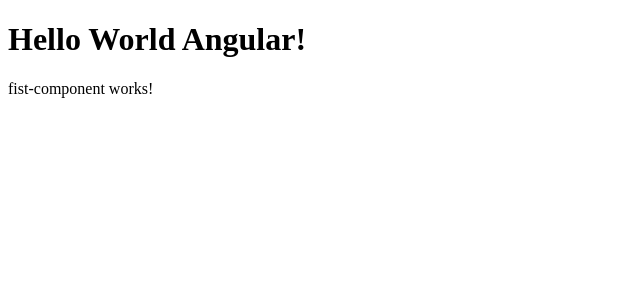
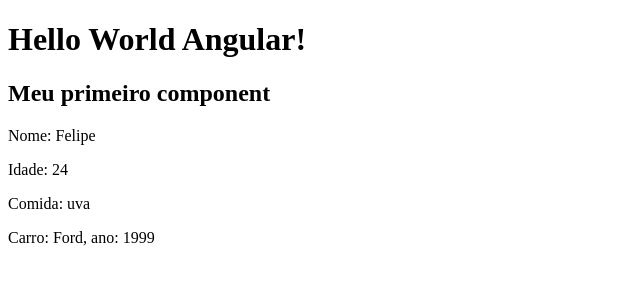
Before and after one commit to FelipeFerreiraSS/projeto-estudos, an Angular app in the folder AngularJS/: page / in a window 1280 px wide. Shown: the top 300 px of the page, without its empty margins (0-640 px from the left). Built offline with nearby package versions, Linux system fonts and the light colour scheme.

Commit message:
primeiro component

```diff
--- a/AngularJS/src/app/components/fist-component/fist-component.component.html
+++ b/AngularJS/src/app/components/fist-component/fist-component.component.html
@@ -1 +1,9 @@
-<p>fist-component works!</p>
+<h2>Meu primeiro component</h2>
+
+<p>Nome: {{ name }}</p>
+
+<p>Idade: {{ age }}</p>
+
+<p>Comida: {{food[1]}}</p>
+
+<p>Carro: {{car.name}}, ano: {{car.age}}</p>
--- a/AngularJS/src/app/components/fist-component/fist-component.component.ts
+++ b/AngularJS/src/app/components/fist-component/fist-component.component.ts
@@ -6,6 +6,14 @@
   styleUrls: ['./fist-component.component.css']
 })
 export class FistComponentComponent implements OnInit {
+  name: string = "Felipe"
+  age: number = 24
+  job = 'programador'
+  food = ['banana', 'uva']
+  car = {
+    name: 'Ford',
+    age: 1999
+  }
 
   constructor() { }
 
--- a/AngularJS/src/index.html
+++ b/AngularJS/src/index.html
@@ -2,7 +2,7 @@
 <html lang="en">
 <head>
   <meta charset="utf-8">
-  <title>Teoria</title>
+  <title>Projeto AngularJS</title>
   <base href="/">
   <meta name="viewport" content="width=device-width, initial-scale=1">
   <link rel="icon" type="image/x-icon" href="favicon.ico">
```
